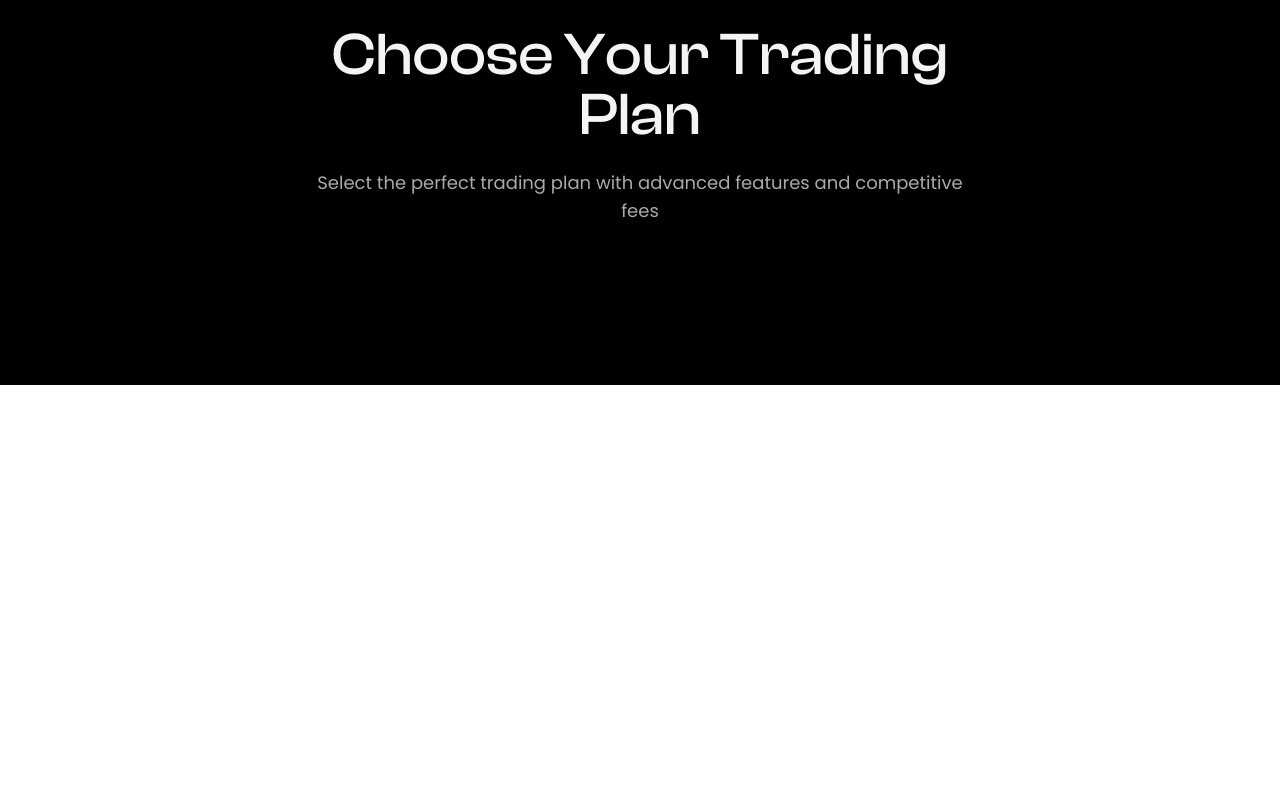
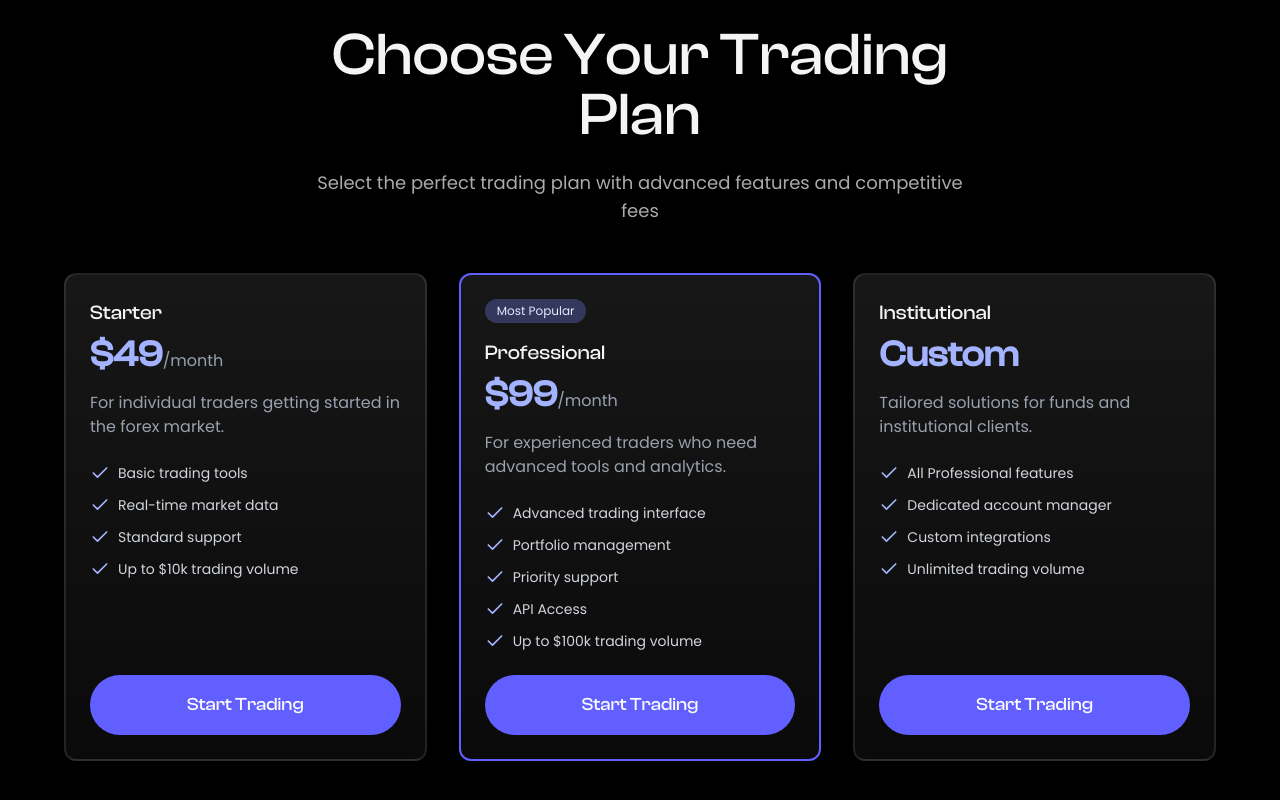
Before and after one commit to Jisap/vite-landingpage-2025, a React (Vite) app: page / in a window 1280 px wide. Shown: the part 2653-3453 px from the top of the page. Before the commit the page ends 3038 px from the top, so only its background shows below. Built offline with nearby package versions, Linux system fonts and the light colour scheme; a web font is replaced by a local one.

Commit message:
Add pricing data structure and integrate it into the Pricing section; update CardSpotlight with additional comments for clarity

```diff
--- a/src/assets/data.jsx
+++ b/src/assets/data.jsx
@@ -98,4 +98,48 @@ const footerLinks = [
   },
 ];
 
-export { footerLinks, testimonials, features };
+const pricingData = [
+  {
+    _id: "tier-1",
+    name: "Starter",
+    price: "$49",
+    description: "For individual traders getting started in the forex market.",
+    features: [
+      "Basic trading tools",
+      "Real-time market data",
+      "Standard support",
+      "Up to $10k trading volume",
+    ],
+    isPopular: false,
+  },
+  {
+    _id: "tier-2",
+    name: "Professional",
+    price: "$99",
+    description:
+      "For experienced traders who need advanced tools and analytics.",
+    features: [
+      "Advanced trading interface",
+      "Portfolio management",
+      "Priority support",
+      "API Access",
+      "Up to $100k trading volume",
+    ],
+    isPopular: true,
+  },
+  {
+    _id: "tier-3",
+    name: "Institutional",
+    price: "Custom",
+    description: "Tailored solutions for funds and institutional clients.",
+    features: [
+      "All Professional features",
+      "Dedicated account manager",
+      "Custom integrations",
+      "Unlimited trading volume",
+    ],
+    isPopular: false,
+  },
+];
+
+export { footerLinks, testimonials, features, pricingData };
--- a/src/components/CardSpotlight.jsx
+++ b/src/components/CardSpotlight.jsx
@@ -25,7 +25,9 @@ export const CardSpotlight = ({ children, className = "" }) => {
     const rect = div.getBoundingClientRect();                   // Obtiene el rectángulo delimitador del div para conocer su posición y tamaño.
 
 
-
+    // e proviene del evento
+    // que el navegador pasa a la
+    // función handleMouseMove
     setPosition({                                               // Actualiza el estado de la posición con las coordenadas del cliente (ratón)
       x: e.clientX - rect.left,                                 // relativas a la esquina superior izquierda del div.
       y: e.clientY - rect.top,
--- a/src/sections/Pricing.jsx
+++ b/src/sections/Pricing.jsx
@@ -1,4 +1,5 @@
-import React from 'react'
+import { pricingData } from "../assets/data"
+import PricingTier from "../components/PricingTier"
 
 const Pricing = () => {
   return (
@@ -16,7 +17,17 @@ const Pricing = () => {
 
       {/* Subscription Cards */}
       <div className='grid grid-cols-1 md:grid-cols-2 lg:grid-cols-3 gap-8 max-w-6xl mx-auto'>
+        {pricingData.map(({_id, isPopular, name, description, features, price}) => (
+          <PricingTier
+            key={_id}
+            isPopular={isPopular}
+            name={name}
+            description={description}
+            features={features}
+            price={price}
 
+          />
+        ))}
       </div>
     </section>
   )
```
